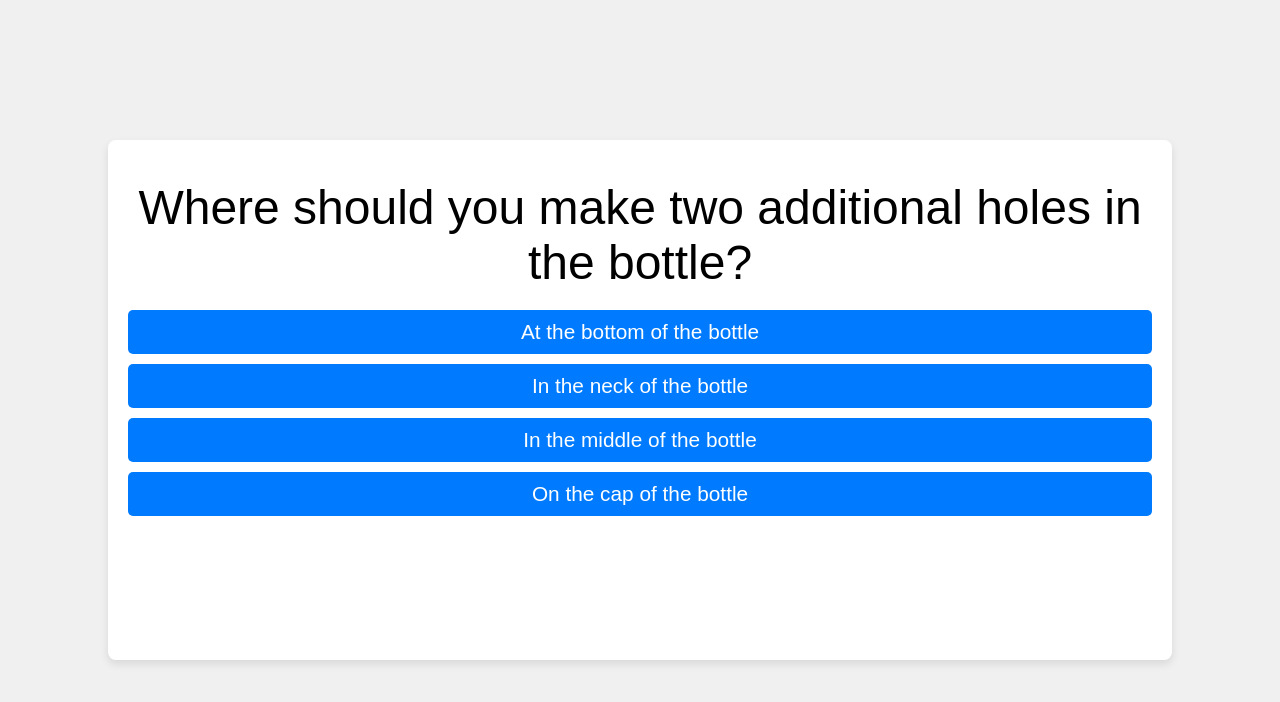
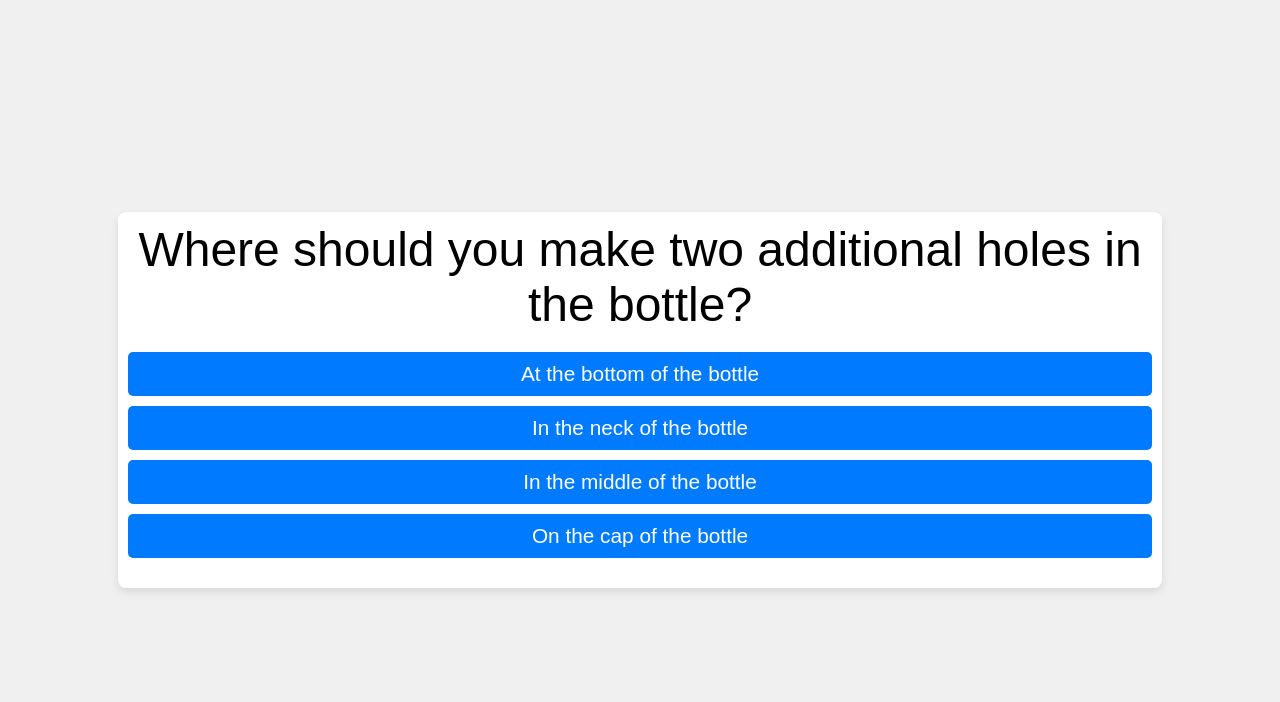
Before and after one commit to brathoreittest/quizapp, a plain HTML site: page index.html in a window 1280 px wide. Drawn offline with Linux system fonts and the light colour scheme.

Commit message:
Update style.css

```diff
--- a/style.css
+++ b/style.css
@@ -12,12 +12,11 @@ body {
 /* Main quiz container */
 .question-container {
     background-color: #ffffff;
-    padding: 20px;
+    padding: 10px;
     border-radius: 8px;
     box-shadow: 0 4px 8px rgba(0, 0, 0, 0.1);
     width: 90%;
     max-width: 80vw;
-    height: 60vh;
     text-align: center;
 }
 
@@ -25,7 +24,6 @@ body {
 #question {
     font-size: 3em; /* Larger font size for the question */
     margin-bottom: 20px;
-    margin-top: 20px;
 }
 
 /* Choices list */
```
